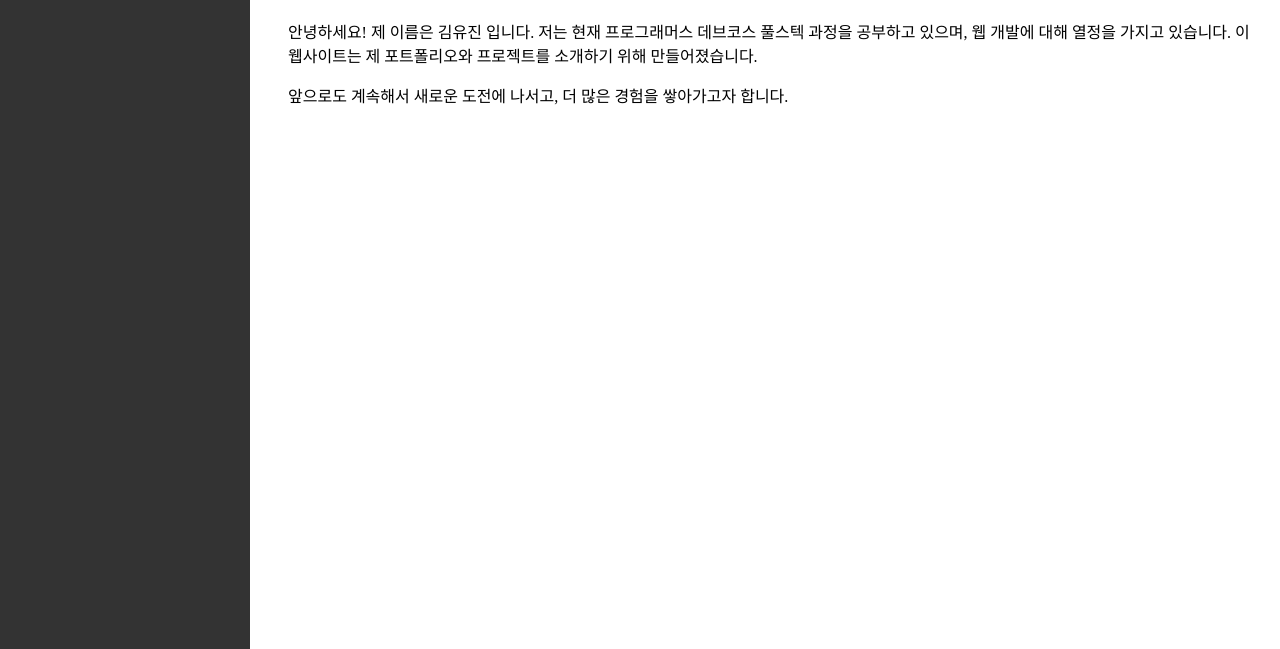
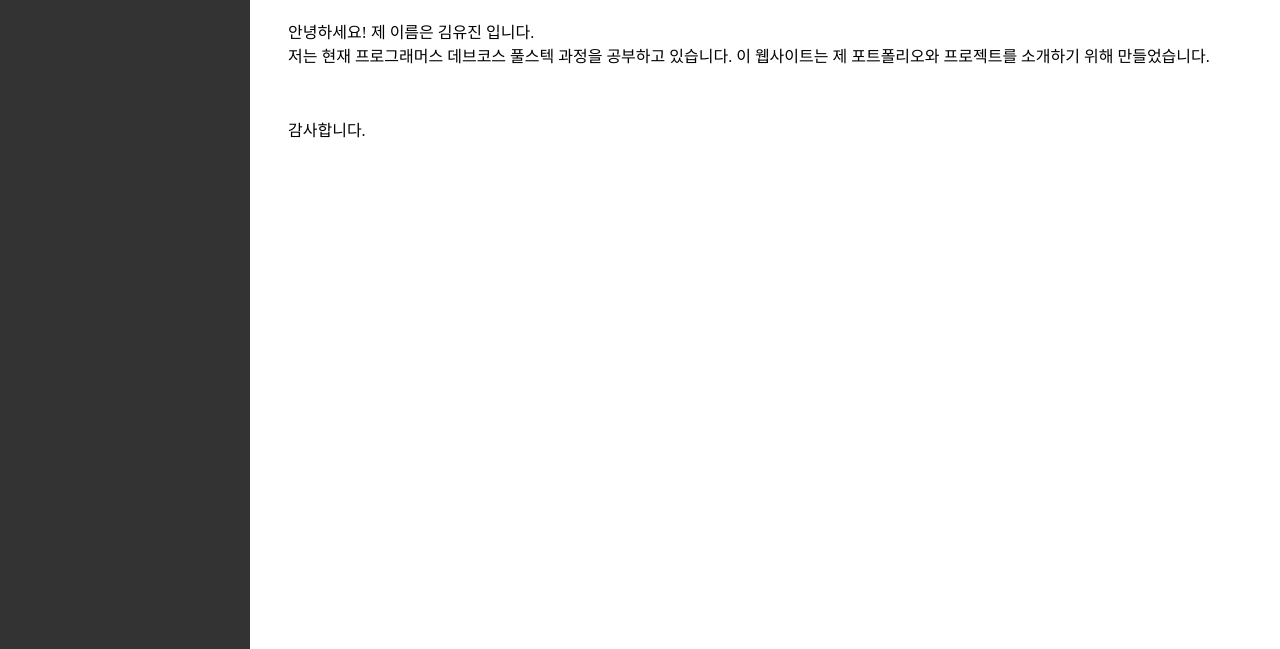
Before and after one commit to Youjin-K/Youjin-K.github.io, a plain HTML site: page about.html in a window 1280 px wide. Shown: the part 151-800 px from the top of the page. Drawn offline with Linux system fonts and the light colour scheme.

Commit message:
about.html text changed

```diff
--- a/about.html
+++ b/about.html
@@ -16,9 +16,12 @@
   </div>
   <div class="content">
     <h1>About Me</h1>
-    <p>안녕하세요! 제 이름은 김유진 입니다. 저는 현재 프로그래머스 데브코스 풀스텍 과정을 공부하고 있으며, 웹 개발에 대해 열정을 가지고 있습니다.
-      이 웹사이트는 제 포트폴리오와 프로젝트를 소개하기 위해 만들어졌습니다.</p>
-    <p> 앞으로도 계속해서 새로운 도전에 나서고, 더 많은 경험을 쌓아가고자 합니다.</p>
+    <p>안녕하세요! 제 이름은 김유진 입니다.
+      <br>
+     저는 현재 프로그래머스 데브코스 풀스텍 과정을 공부하고 있습니다.
+      이 웹사이트는 제 포트폴리오와 프로젝트를 소개하기 위해 만들었습니다.</p>
+      <br>
+    <p> 감사합니다.</p>
 
   </div>
 </body>
```
